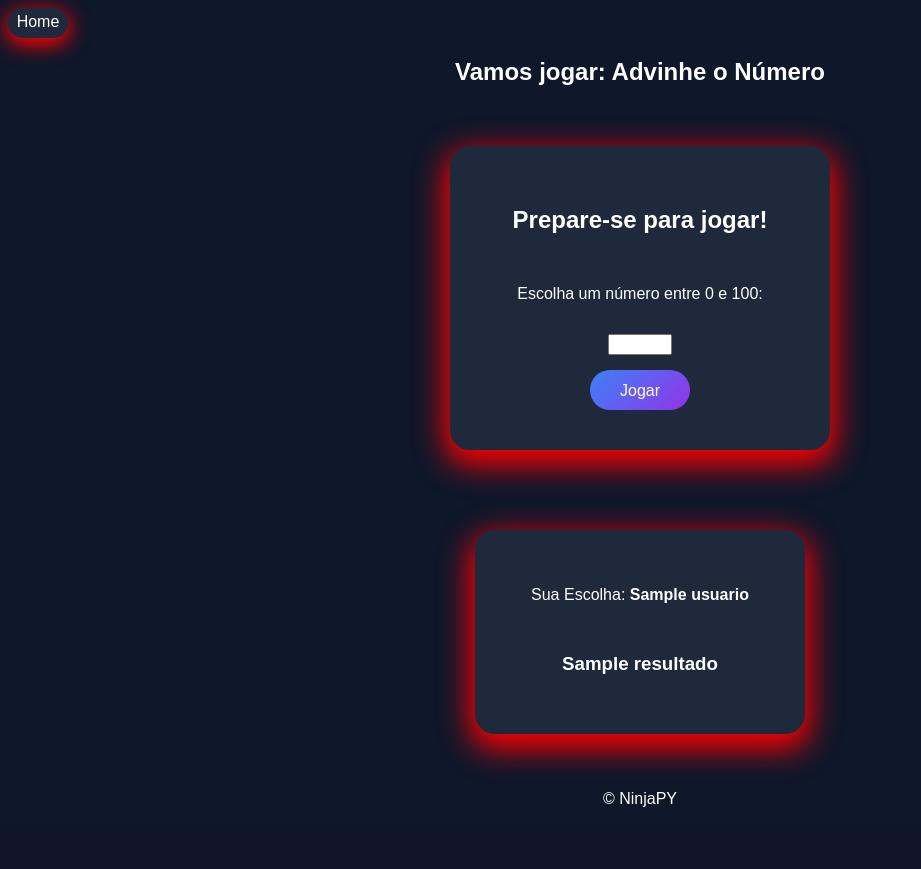
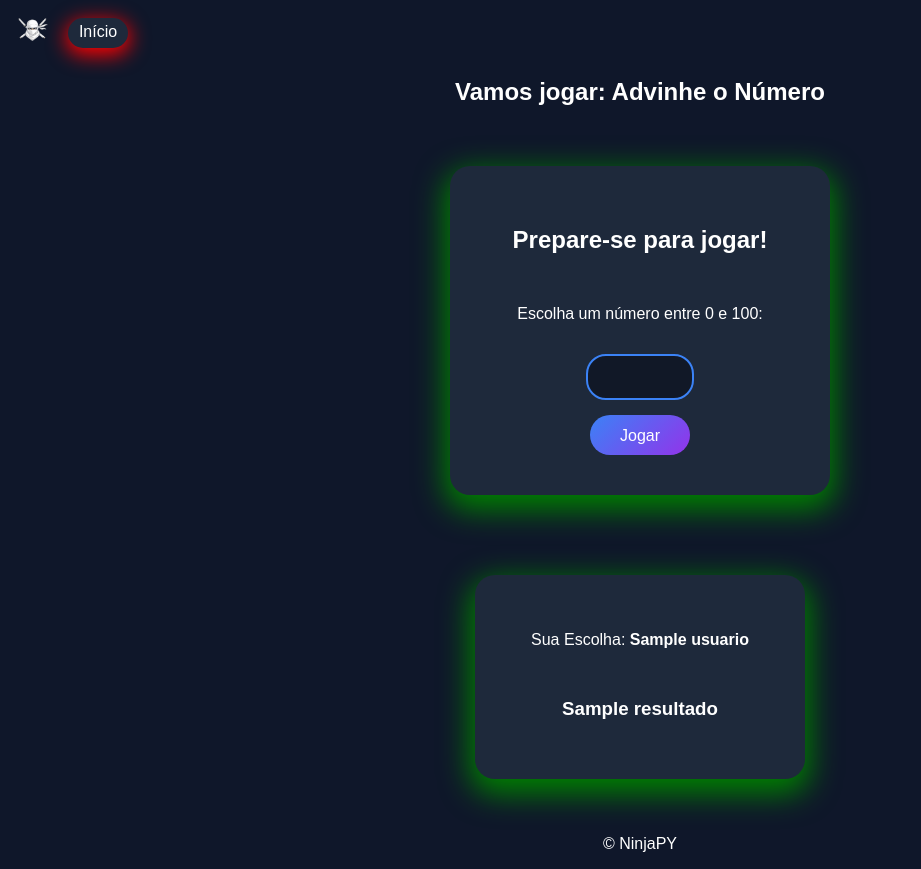
Before and after one commit to Pedro-Ramon2608/Jogos_Py, a Python web app: template app/templates/adivinhe_num.html in a window 1280 px wide. Shown: the whole page, without its empty margins (0-921 px from the left). Before the commit the page ends 807 px from the top, so only its background shows below. Run offline with Jinja, Linux system fonts and the light colour scheme; the template is opened without the code that fills it: most values are stand-ins (such as "Sample title", 1, 10 or a date in 2020).

Commit message:
Criação da lógica do adivinhe_num

```diff
--- a/app/static/css/style.css
+++ b/app/static/css/style.css
@@ -2,6 +2,11 @@ body {
     background-color: #0f172a;
     color: white;
     font-family: Arial, Helvetica, sans-serif;
+}
+
+.logo-branca {
+    width: 30px;
+    height: 23px;
 }
 
 a {
@@ -48,6 +53,19 @@ footer {
 
     box-shadow: 0 10px 30px 5px red;
 }
+.box-escolhanum {
+    background-color: #1e293b;
+    padding: 40px;
+    border-radius: 20px;
+    width: 300px;
+
+    display: flex;
+    flex-direction: column;
+    align-items: center;
+    gap: 15px;
+
+    box-shadow: 0 10px 30px 5px green;
+}
 
 .box-result {
     background-color: #1e293b;
@@ -61,6 +79,20 @@ footer {
     gap: 15px;
 
     box-shadow: 0 10px 30px 5px red;
+}
+
+.box-resultnum {
+    background-color: #1e293b;
+    padding: 40px;
+    border-radius: 20px;
+    width: 250px;
+
+    display: flex;
+    flex-direction: column;
+    align-items: center;
+    gap: 15px;
+
+    box-shadow: 0 10px 30px 5px green;
 }
 
 form {
@@ -78,6 +110,22 @@ select {
 
     background-color: #111827;
     color: white;
+}
+
+input {
+    width: 100px;
+    height: 40px;
+    border-radius: 20px;
+    border: 2px solid #3b82f6;
+
+    background-color: #111827;
+    color: white;
+}
+
+nav {
+    display: flex;
+    padding: 10px;
+    gap: 20px;
 }
 
 button {
--- a/app/templates/adivinhe_num.html
+++ b/app/templates/adivinhe_num.html
@@ -8,19 +8,19 @@
     </header>
 
     <div class="box-flex">
-        <div class="box-escolha">
+        <div class="box-escolhanum">
             <h2>Prepare-se para jogar!</h2>
             <p>Escolha um número entre 0 e 100:</p>
             <form action="" method="POST">
-                <input type="number" name="numero" min="0" max="100" required>
+                <input type="number" name="numero" min="0" max="100" required >
                 <button type="submit">Jogar</button>
             </form>
         </div>
     </div>
 
-    {% if resultado %}
+    {% if resultado is not none %}
     <div class="box-flex">
-        <div class="box-result">
+        <div class="box-resultnum">
             <p>Sua Escolha: <strong>{{ usuario }}</strong></p>
             <h3>{{ resultado }}</h3>
         </div>
--- a/app/templates/base.html
+++ b/app/templates/base.html
@@ -7,6 +7,7 @@
     <title>JogosPY</title>
     {% endblock %}
 
+    <link rel="shortcut icon" href="{{ url_for('static', filename='imagens/favicon-branca.ico')}}" type="image/x-icon">
     <link rel="stylesheet" href="{{ url_for('static', filename='css/style.css') }}">
     <script src="{{ url_for('static', filename='js/app.js') }}" defer></script>
 </head>
--- a/app/templates/navbar.html
+++ b/app/templates/navbar.html
@@ -1,5 +1,6 @@
 <nav>
+    <img src="{{ url_for('static', filename='imagens/logo-branca.png')}}" alt="logo-ninja" class="logo-branca">
     <div class="home">
-        <a href="{{ url_for('jogos_py') }}" class="btn-home">Home</a>
+        <a href="{{ url_for('jogos_py') }}" class="btn-home">Início</a>
     </div>
 </nav>
```
Also changed, not shown: app/logica_jogos.py (+9 -7 lines), app/routes.py (+18 -4 lines), app/static/imagens/favicon-branca.ico (added), app/static/imagens/logo-branca.png (added).
